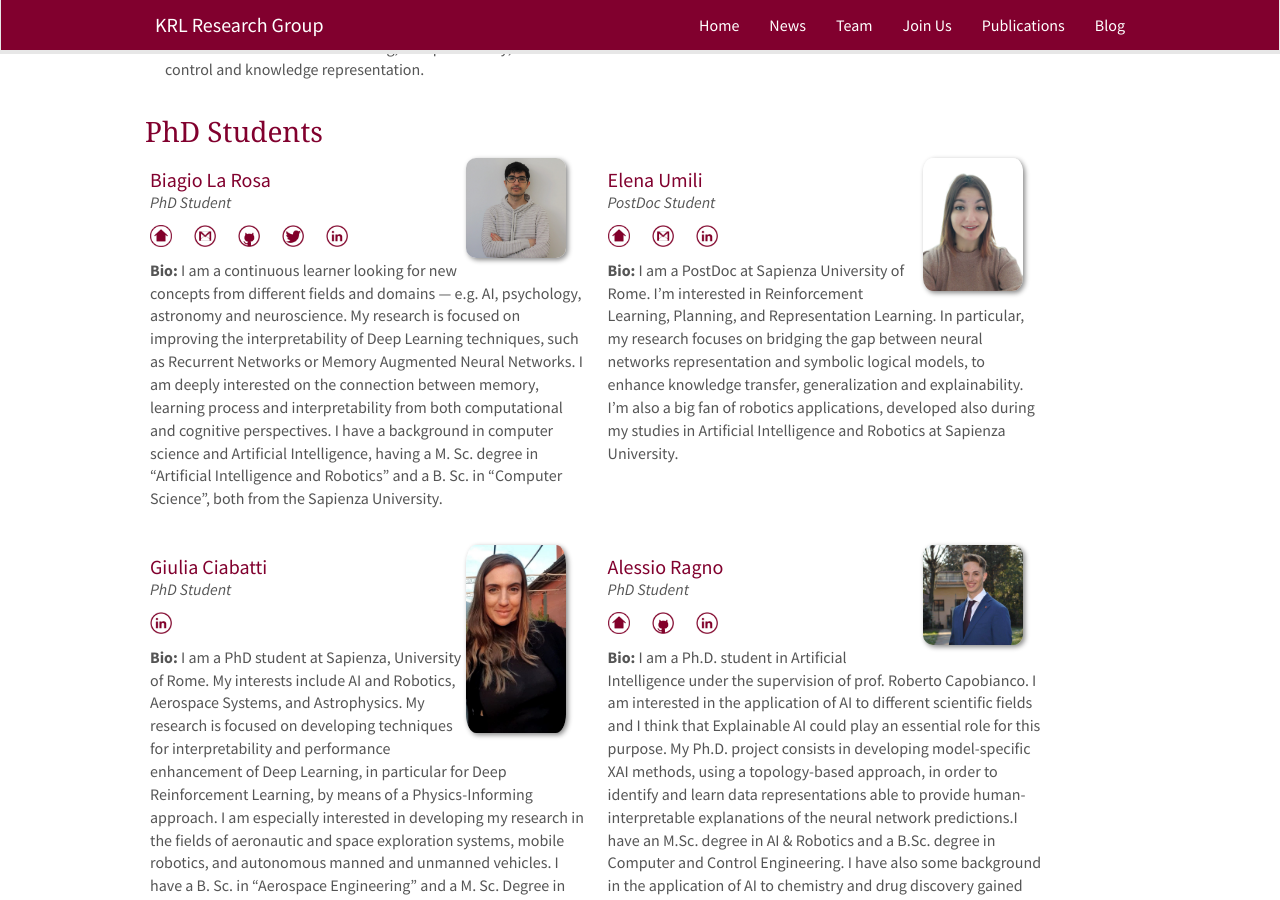
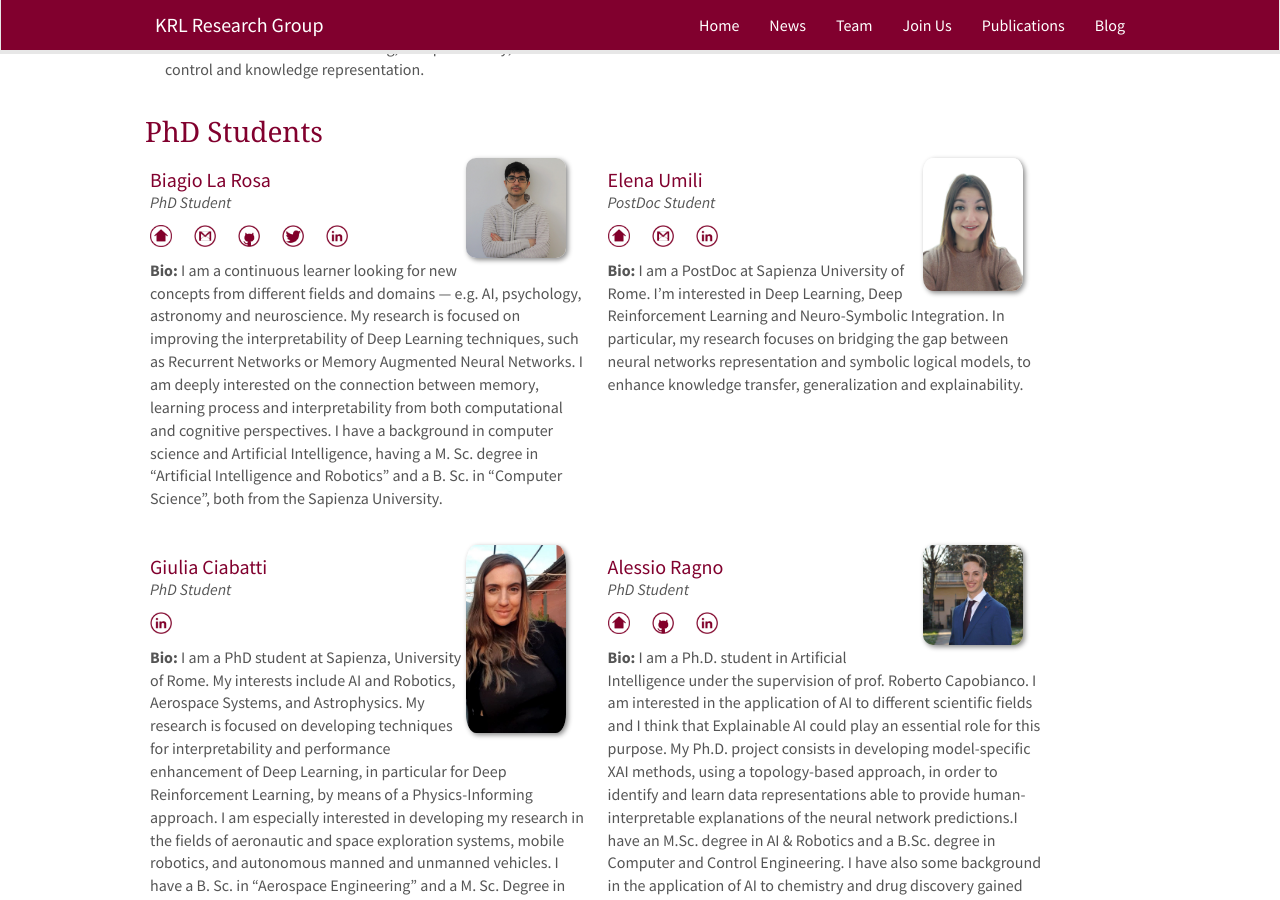
Before and after one commit to KRLGroup/krlgroup.github.io, a Jekyll site: the page built from _pages/team.md, in a window 1280 px wide and 900 px high, scrolled down 465 px. Built offline with Jekyll 4.4.1, drawn with Linux system fonts in a browser that asks for light colours; nearby versions of some CDN libraries.

Commit message:
update elena bio

```diff
--- a/_data/phd.yml
+++ b/_data/phd.yml
@@ -11,7 +11,7 @@
 - name: Elena Umili
   photo: umili.jpg
   info: PostDoc Student
-  bio: I am a PostDoc at Sapienza University of Rome. I'm interested in Reinforcement Learning, Planning, and Representation Learning. In particular, my research focuses on bridging the gap between neural networks representation and symbolic logical models, to enhance knowledge transfer, generalization and explainability. I'm also a big fan of robotics applications, developed also during my studies in Artificial Intelligence and Robotics at Sapienza University.
+  bio: I am a PostDoc at Sapienza University of Rome. I’m interested in Deep Learning, Deep Reinforcement Learning and Neuro-Symbolic Integration. In particular, my research focuses on bridging the gap between neural networks representation and symbolic logical models, to enhance knowledge transfer, generalization and explainability.
   webpage: https://phd.uniroma1.it/web/ELENA-UMILI_nP1491499_EN.aspx
   github:
   linkedin: elena-umili-b65a89183
```
